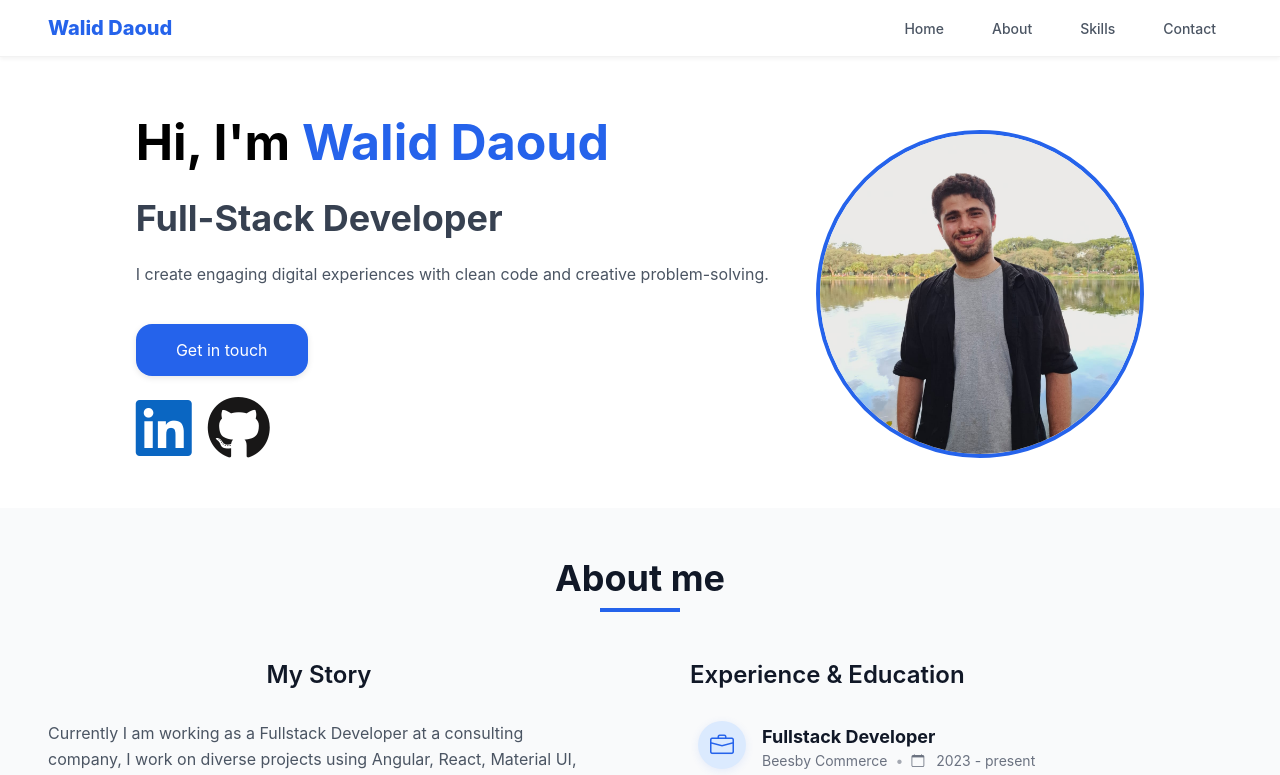
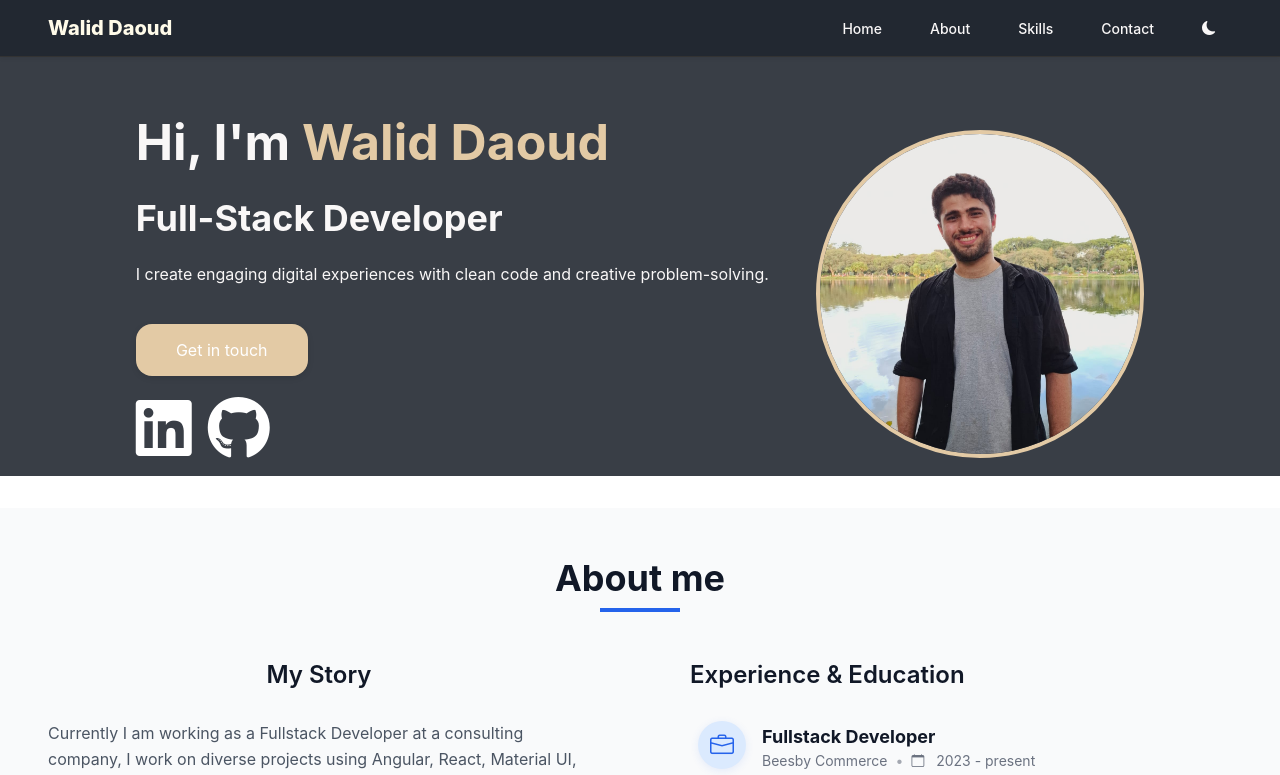
Before and after one commit to WalidcoDaoud/Portfolio, an Angular app: page / in a window 1280 px wide. Shown: the top 775 px of the page. Built offline with nearby package versions, Linux system fonts and the light colour scheme.

Commit message:
feature: dark mode on nav and header

```diff
--- a/src/app/app.component.ts
+++ b/src/app/app.component.ts
@@ -23,4 +23,7 @@ import { NavComponent } from "./components/nav/nav.component";
   styleUrl: './app.component.sass'
 })
 export class AppComponent {
+  ngOnInit() {
+  document.body.classList.add('dark-mode');
 }
+}
--- a/src/app/components/nav/nav.component.html
+++ b/src/app/components/nav/nav.component.html
@@ -15,12 +15,13 @@
           >
             {{ item.name }}
           </a>
+          <button class="item-link" (click)="toggleDarkMode()"><i class="bi bi-moon-fill"></i></button>
         </div>
       </div>
 
       <div class="menu-button" (click)="isMenuOpen = !isMenuOpen">
-        <span *ngIf="!isMenuOpen">&#9776;</span> <!-- ☰ -->
-        <span *ngIf="isMenuOpen">&times;</span>   <!-- × -->
+        <span *ngIf="!isMenuOpen">&#9776;</span>
+        <span *ngIf="isMenuOpen">&times;</span>
       </div>
     </div>
 
--- a/src/app/components/nav/nav.component.sass
+++ b/src/app/components/nav/nav.component.sass
@@ -9,6 +9,7 @@
   width: 100%
   top: 0
   z-index: 1000
+  transition: all 0.3s ease
 
   .container
     max-width: 80rem
@@ -52,6 +53,8 @@
             padding: 0.5rem 1rem
             font-size: 0.875rem
             font-weight: 500
+            border: none
+            cursor: pointer
             text-decoration: none
             border-radius: 4px
             background-color: transparent
--- a/src/app/components/nav/nav.component.ts
+++ b/src/app/components/nav/nav.component.ts
@@ -11,6 +11,7 @@ import { ScrollService } from '../../services/scroll.service';
   styleUrl: './nav.component.sass',
 })
 export class NavComponent {
+
   navItems = [
     {
       name: 'Home',
@@ -33,7 +34,8 @@ export class NavComponent {
       href: '#contact',
     },
   ];
-  // darkMode = false;
+
+  isDarkMode = false;
   isMenuOpen = false;
 
   constructor(private scrollService: ScrollService) {}
@@ -49,8 +51,14 @@ export class NavComponent {
     this.isMenuOpen = false;
   }
 
-  // toggleTheme() {
-  //   this.darkMode = !this.darkMode
-  //   document.body.classList.toggle('dark-mode', this.darkMode);
-  // }
+  toggleDarkMode(): void {
+    this.isDarkMode = !this.isDarkMode;
+
+    if (this.isDarkMode) {
+      document.body.classList.add('dark-mode');
+    } else {
+      document.body.classList.remove('dark-mode');
+    }
+  }
+
 }
--- a/src/app/components/sections/header/header.component.html
+++ b/src/app/components/sections/header/header.component.html
@@ -1,7 +1,7 @@
 <section class="header-section" id="header">
   <div class="container">
     <div class="container-header">
-      <h1 class="name header-text">Hi, I'm <span>Walid Daoud</span></h1>
+      <h1 class="name header-text">Hi, I'm <span class="name-text">Walid Daoud</span></h1>
       <h3 class="job header-text">Full-Stack Developer</h3>
       <p class="professional-tagline header-text">
         I create engaging digital experiences with clean code and creative
--- a/src/app/components/sections/header/header.component.sass
+++ b/src/app/components/sections/header/header.component.sass
@@ -4,7 +4,8 @@
 .header-section
   display: flex
   justify-content: center
-  margin-top: 7rem
+  padding-top: 7rem
+  transition: all 0.3s ease
 
   .container
     display: flex
@@ -20,13 +21,15 @@
 
       .header-text
         margin: 0
+        transition: all 0.3s ease
 
       .name
         font-size: 3.125rem
         font-weight: 700
 
-        span
+        .name-text
           color: header.$primary-color
+          transition: all 0.3s ease
 
       .job
         color: header.$job-color
@@ -87,6 +90,7 @@
           transition: transform 0.2s
           width: 2.5rem
           height: 2.5rem
+          transition: all 0.3s ease
 
           &:hover
             transform: scale(1.1)
@@ -101,6 +105,7 @@
       display: flex
       border: 4px solid header.$primary-color
       border-radius: 50%
+      transition: all 0.3s ease
 
       .photo
         width: 20rem
--- a/src/styles.sass
+++ b/src/styles.sass
@@ -67,3 +67,60 @@ $footer-line-color: #374151
 $footer-icon-color: #9CA3AF
 
 $contact-box-shadow: #3b82f6
+
+// ======================
+// Dark mode
+// ======================
+
+$dark-background: #222831
+$dark-secondary-background: #393E46
+
+$dark-nav-text: #F9F7F7
+$dark-nav-hover-home: #FFFBE9
+$dark-nav-beige : #E3CAA5
+
+$dark-header-text:#F9F7F7
+$dark-header-beige: #E3CAA5
+
+body.dark-mode
+  .nav-container
+    background-color: $dark-background !important
+    border-bottom: 1px solid #333
+
+    .home-link
+      color: $dark-nav-hover-home !important
+
+      &:hover
+        color: $dark-nav-beige !important
+
+    .item-link
+      color: $dark-nav-text!important
+
+      &:hover
+        color: $dark-nav-text !important
+        background-color: $dark-nav-beige !important
+
+      &:focus
+        outline: 2px solid $dark-nav-text !important
+
+      &:active
+        background-color: #2a3e4c !important
+
+  .header-section
+    background-color: $dark-secondary-background !important
+
+    .header-text
+      color: $dark-header-text !important
+
+    .name-text
+      color: $dark-header-beige !important
+
+    .linkedin-icon,
+    .github-icon
+      color: $white !important
+
+    .primary
+      background-color: $dark-header-beige !important
+
+    .profile-photo
+      border: 4px solid $dark-header-beige !important
```
